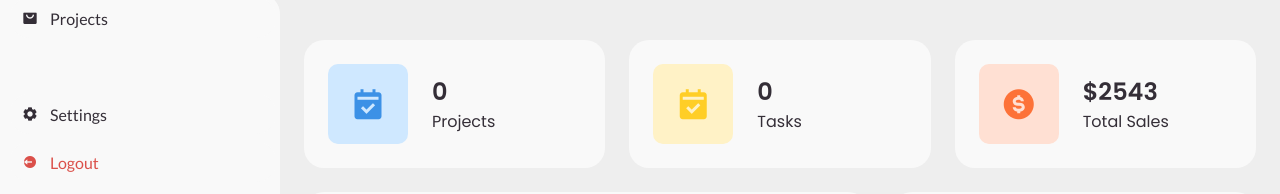
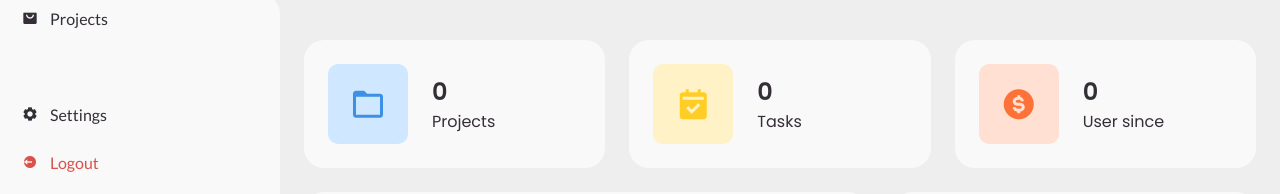
Before and after one commit to Noah-Pesendorfer/Scrumflow-Home, a plain HTML site: page index.html in a window 1280 px wide. Shown: the part 178-372 px from the top of the page. Drawn offline with nearby package versions, Linux system fonts and the light colour scheme; no server answers.

Commit message:
Since login

```diff
--- a/index.html
+++ b/index.html
@@ -90,7 +90,7 @@
 
 			<ul class="box-info">
 				<li>
-					<i class='bx bxs-calendar-check' ></i>
+					<i class='bx bx-folder' ></i>
 					<span class="text">
 						<h3 id="project-count">0</h3>
                         <p>Projects</p>
@@ -106,12 +106,11 @@
 				<li>
 					<i class='bx bxs-dollar-circle' ></i>
 					<span class="text">
-						<h3>$2543</h3>
-						<p>Total Sales</p>
+						<h3 id="since-user">0</h3>
+                        <p>User since</p>
 					</span>
 				</li>
 			</ul>
-
 
 			<div class="table-data">
 				<div class="order">
```
